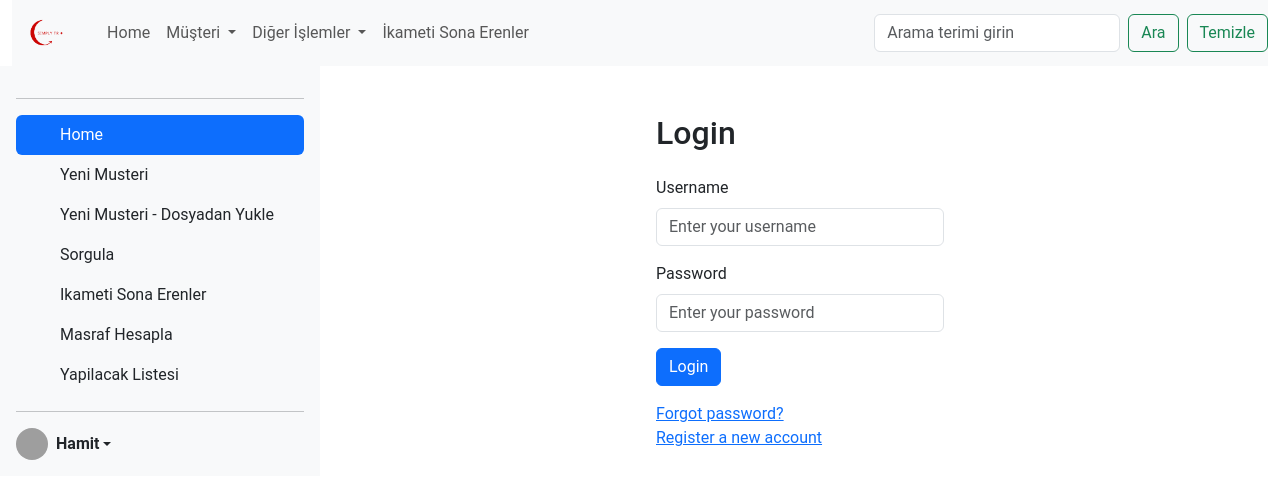
After one commit to hamiteksi/simplycrm2, a Django app: page /login/ in a window 1280 px wide. The commit adds this page. Shown: the top 499 px of the page. Run offline with Django 4.2, Linux system fonts and the light colour scheme; grey boxes are pictures that could not be loaded.

Commit message:
Cesitli duzenlemeler yapildi v2

```diff
--- a/crm/urls.py
+++ b/crm/urls.py
@@ -18,11 +18,17 @@ from django.urls import path, include
 from musteri import views
 from django.conf import settings
 from django.conf.urls.static import static
+from django.contrib.auth import views as auth_views
+
 
 
 urlpatterns = [
     path('admin/', admin.site.urls),
     path("musteri/", include("musteri.urls")),
+    path('login/', auth_views.LoginView.as_view(), name='login'),
+    path('logout/', auth_views.LogoutView.as_view(), name='logout'),
+
+
 
 ]
 if settings.DEBUG:
--- /dev/null
+++ b/musteri/middleware.py
@@ -0,0 +1,16 @@
+from django.conf import settings
+from django.shortcuts import redirect
+from django.urls import reverse
+
+class LoginRequiredMiddleware:
+    def __init__(self, get_response):
+        self.get_response = get_response
+
+    def __call__(self, request):
+        if not request.user.is_authenticated:
+            # Giriş sayfası ve diğer istisna URL'ler kontrol ediliyor
+            login_url = reverse('login')
+            if not request.path.startswith(login_url) and not any(request.path.startswith(url) for url in settings.LOGIN_EXEMPT_URLS):
+                return redirect(f'{login_url}?next={request.path}')
+        response = self.get_response(request)
+        return response
--- a/musteri/urls.py
+++ b/musteri/urls.py
@@ -26,4 +26,5 @@ urlpatterns = [
 
 
 
+
     ]
--- a/requirements.txt
+++ b/requirements.txt
@@ -9,6 +9,7 @@ certifi==2024.2.2
 charset-normalizer==3.3.2
 decorator==5.1.1
 defusedxml==0.7.1
+distro==1.9.0
 dj-database-url==2.1.0
 Django==5.0.2
 django-constance==3.1.0
@@ -35,7 +36,7 @@ nbclient==0.9.0
 nbconvert==7.16.1
 nbformat==5.9.2
 numpy==1.26.4
-openpyxl==3.0.9
+openpyxl==3.1.2
 packaging==23.2
 pandas==2.2.1
 pandocfilters==1.5.1
@@ -59,6 +60,7 @@ soupsieve==2.5
 sqlparse==0.4.4
 stack-data==0.6.3
 tabula==1.0.5
+tabula-py==2.9.0
 tinycss2==1.2.1
 tornado==6.4
 traitlets==5.14.1
--- a/templates/navbar.html
+++ b/templates/navbar.html
@@ -48,5 +48,14 @@
       <button class="btn btn-outline-success" type="button"
         onclick="location.href='{% url 'musteri:customer_list' %}'">Temizle</button>
     </form>
+    <!-- Çıkış Yap Formu -->
+    <!-- Kullanıcı giriş yapmışsa çıkış yapma butonunu göster -->
+    {% if user.is_authenticated %}
+    <form action="{% url 'logout' %}" method="post" class="form-inline my-2 my-lg-0">
+      {% csrf_token %}
+      <button type="submit" class="btn btn-danger my-2 my-sm-0">Çıkış Yap</button>
+    </form>
+    {% endif %}
+
   </div>
 </nav>
--- /dev/null
+++ b/templates/registration/login.html
@@ -0,0 +1,29 @@
+{% extends "base.html" %}
+
+{% block content %}
+<div class="container mt-5">
+    <div class="row justify-content-center">
+        <div class="col-md-6 col-lg-4">
+            <h2 class="mb-4">Login</h2>
+            <form method="post">
+                {% csrf_token %}
+                <div class="mb-3">
+                    <label for="username" class="form-label">Username</label>
+                    <input type="text" class="form-control" id="username" name="username"
+                        placeholder="Enter your username">
+                </div>
+                <div class="mb-3">
+                    <label for="password" class="form-label">Password</label>
+                    <input type="password" class="form-control" id="password" name="password"
+                        placeholder="Enter your password">
+                </div>
+                <button type="submit" class="btn btn-primary">Login</button>
+            </form>
+            <div class="mt-3">
+                <a href="#">Forgot password?</a><br>
+                <a href="#">Register a new account</a>
+            </div>
+        </div>
+    </div>
+</div>
+{% endblock %}
--- a/templates/sidebar.html
+++ b/templates/sidebar.html
@@ -80,7 +80,12 @@
             <li>
                 <hr class="dropdown-divider">
             </li>
-            <li><a class="dropdown-item" href="#">Sign out</a></li>
+            {% if user.is_authenticated %}
+            <form action="{% url 'logout' %}" method="post" class="form-inline my-2 my-lg-0">
+                {% csrf_token %}
+                <button type="submit" class="btn btn-danger my-2 my-sm-0">Çıkış Yap</button>
+            </form>
+            {% endif %}
         </ul>
     </div>
 
```
Also changed, not shown: crm/settings.py (+18 -0 lines), musteri/ptt_track.py (+22 -19 lines), musteri/views.py (+11 -156 lines), templates/logged_out.html (added, +12 -0 lines), templates/musteri/customer_detail.html (+25 -17 lines), db.sqlite3, 6 other files.
